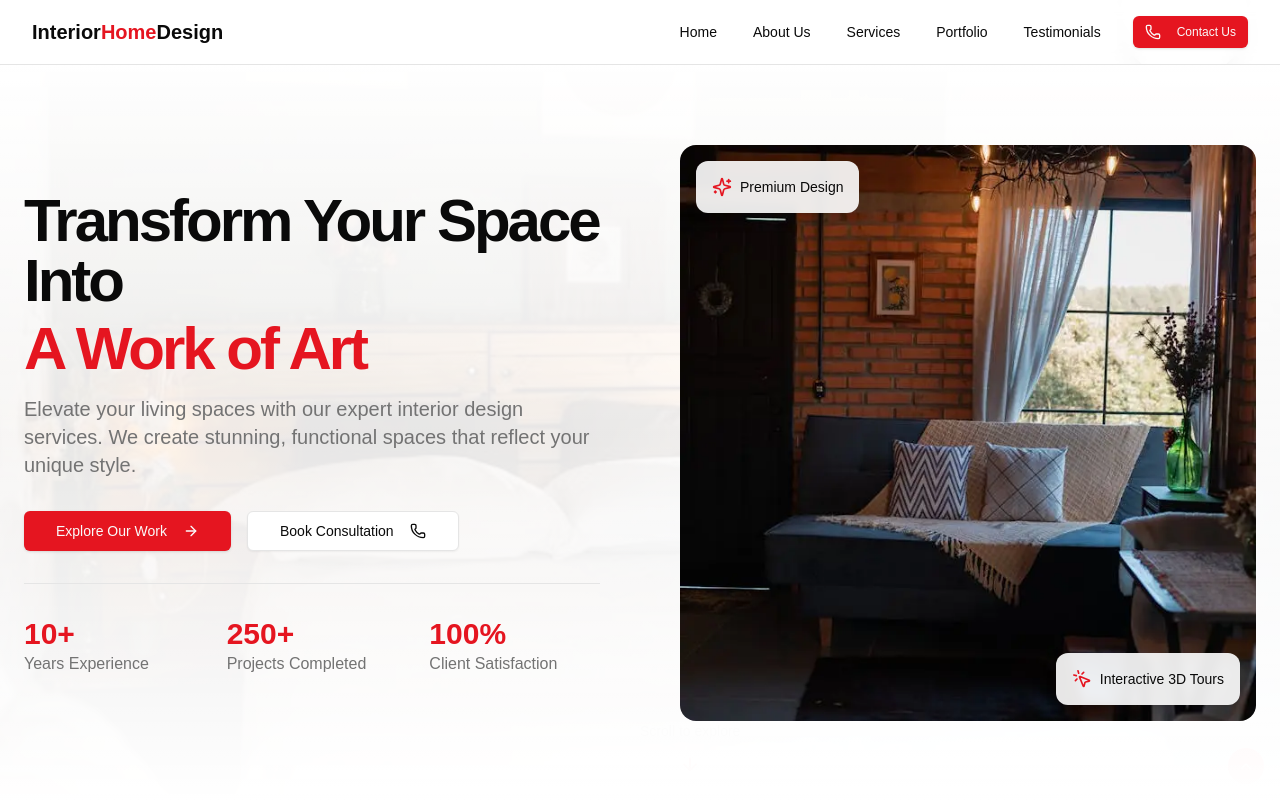
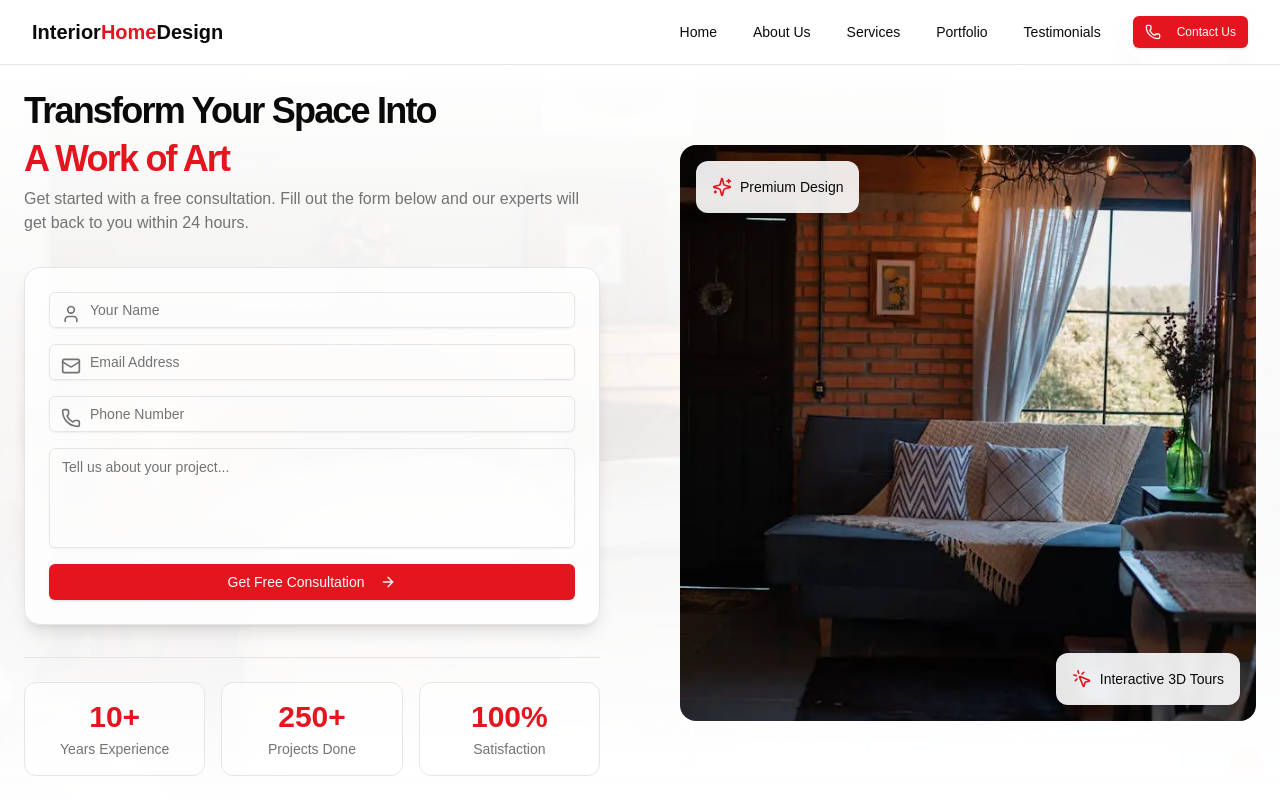
Before and after one commit to Giobalinnovations/sikka-mall-of-expressway, a Next.js app: page / in a window 1280 px wide. Shown: the top 800 px of the page. Built offline with nearby package versions, Linux system fonts and the light colour scheme.

Commit message:
form in hero section and content updated

```diff
--- a/package.json
+++ b/package.json
@@ -17,11 +17,13 @@
     "@radix-ui/react-navigation-menu": "^1.2.3",
     "@radix-ui/react-slot": "^1.1.1",
     "@radix-ui/react-toast": "^1.2.4",
+    "@types/nodemailer": "^6.4.17",
     "class-variance-authority": "^0.7.1",
     "clsx": "^2.1.1",
     "framer-motion": "^11.15.0",
     "lucide-react": "^0.469.0",
     "next": "15.1.2",
+    "nodemailer": "^6.9.16",
     "react": "^19.0.0",
     "react-dom": "^19.0.0",
     "react-hook-form": "^7.54.2",
--- a/src/components/layout/footer.tsx
+++ b/src/components/layout/footer.tsx
@@ -1,47 +1,8 @@
 'use client';
 
-import { Facebook, Instagram, Linkedin, Twitter } from 'lucide-react';
 import { motion } from 'framer-motion';
 import Link from 'next/link';
-
-const footerLinks = [
-  {
-    title: 'Company',
-    links: [
-      { label: 'About Us', href: '#about' },
-      { label: 'Services', href: '#services' },
-      { label: 'Portfolio', href: '#portfolio' },
-      { label: 'Contact', href: '#contact' },
-    ],
-  },
-  {
-    title: 'Legal',
-    links: [
-      { label: 'Privacy Policy', href: '/privacy-policy' },
-      { label: 'Terms & Conditions', href: '/terms' },
-      { label: 'Cookie Policy', href: '/cookie-policy' },
-      { label: 'Disclaimer', href: '/disclaimer' },
-    ],
-  },
-];
-
-const socialLinks = [
-  { icon: Facebook, href: '#', label: 'Facebook' },
-  { icon: Instagram, href: '#', label: 'Instagram' },
-  { icon: Twitter, href: '#', label: 'Twitter' },
-  { icon: Linkedin, href: '#', label: 'LinkedIn' },
-];
-
-const containerVariants = {
-  hidden: { opacity: 0 },
-  show: {
-    opacity: 1,
-    transition: {
-      staggerChildren: 0.1,
-      delayChildren: 0.3,
-    },
-  },
-};
+import { Phone } from 'lucide-react';
 
 const itemVariants = {
   hidden: { opacity: 0, y: 20 },
@@ -59,74 +20,27 @@ export default function Footer() {
   const currentYear = new Date().getFullYear();
 
   return (
-    <footer className="bg-secondary/20 border-t">
-      <div className="container px-4 md:px-6">
-        <motion.div
-          variants={containerVariants}
-          initial="hidden"
-          whileInView="show"
-          viewport={{ once: true }}
-          className="grid gap-12 py-12 md:py-16"
+    <>
+      {/* Sticky Mobile Consultation Button */}
+      <div className="fixed bottom-0 left-0 right-0 p-4 bg-background/80 backdrop-blur-lg border-t md:hidden z-50">
+        <Link
+          href="#contact"
+          className="flex items-center justify-center gap-2 w-full bg-primary text-primary-foreground hover:bg-primary/90 h-12 rounded-full font-medium shadow-lg transition-all active:scale-95"
         >
-          {/* Top Section */}
-          <div className="grid gap-8 sm:gap-12 lg:grid-cols-[1.5fr,2fr] items-start">
-            {/* Logo and Description */}
-            <motion.div variants={itemVariants} className="space-y-4">
-              <Link href="/" className="inline-block">
-                <h2 className="text-2xl font-bold tracking-tighter">
-                  Interior<span className="text-primary">Home</span>Design
-                </h2>
-              </Link>
-              <p className="text-muted-foreground max-w-xs">
-                Transform your living spaces with our expert interior design
-                services. Creating beautiful, functional spaces that reflect
-                your unique style.
-              </p>
-              {/* Social Links */}
-              <div className="flex gap-4 mt-6">
-                {socialLinks.map(social => (
-                  <Link
-                    key={social.label}
-                    href={social.href}
-                    className="text-muted-foreground hover:text-primary transition-colors"
-                    aria-label={social.label}
-                  >
-                    <social.icon className="w-5 h-5" />
-                  </Link>
-                ))}
-              </div>
-            </motion.div>
+          <Phone className="w-4 h-4" />
+          Book Consultation with Our Expert
+        </Link>
+      </div>
 
-            {/* Links Grid */}
-            <motion.div variants={itemVariants}>
-              <div className="grid grid-cols-1 md:grid-cols-2 gap-8">
-                {footerLinks.map(group => (
-                  <div key={group.title} className="space-y-4">
-                    <h3 className="text-sm font-semibold tracking-wider uppercase">
-                      {group.title}
-                    </h3>
-                    <ul className="space-y-2">
-                      {group.links.map(link => (
-                        <li key={link.label}>
-                          <Link
-                            href={link.href}
-                            className="text-muted-foreground hover:text-primary transition-colors"
-                          >
-                            {link.label}
-                          </Link>
-                        </li>
-                      ))}
-                    </ul>
-                  </div>
-                ))}
-              </div>
-            </motion.div>
-          </div>
-
-          {/* Bottom Section */}
+      {/* Main Footer */}
+      <footer className="bg-secondary/20 border-t">
+        <div className="container px-4 md:px-6 py-6">
           <motion.div
+            initial="hidden"
+            whileInView="show"
+            viewport={{ once: true }}
             variants={itemVariants}
-            className="pt-8 border-t flex flex-col md:flex-row justify-between items-center gap-4 text-sm text-muted-foreground"
+            className="flex flex-col md:flex-row justify-between items-center gap-4 text-sm text-muted-foreground"
           >
             <p>© {currentYear} InteriorDesign. All rights reserved.</p>
             <div className="flex flex-wrap justify-center gap-x-6 gap-y-2">
@@ -150,8 +64,11 @@ export default function Footer() {
               </Link>
             </div>
           </motion.div>
-        </motion.div>
-      </div>
-    </footer>
+        </div>
+      </footer>
+
+      {/* Extra padding for mobile to prevent button overlap */}
+      <div className="h-24 md:hidden" />
+    </>
   );
 }
--- a/src/components/sections/contact.tsx
+++ b/src/components/sections/contact.tsx
@@ -1,101 +1,93 @@
-import { Button } from '@/components/ui/button';
-import { Card, CardContent, CardHeader, CardTitle } from '@/components/ui/card';
-import { Input } from '@/components/ui/input';
-import { Textarea } from '@/components/ui/textarea';
-import { Phone, Mail, MapPin, Send } from 'lucide-react';
+'use client';
+
+import { Card, CardContent } from '@/components/ui/card';
+import { Phone, Mail, MapPin } from 'lucide-react';
 import { Section } from '@/components/ui/section';
+import { motion } from 'framer-motion';
+
+const fadeIn = {
+  initial: { opacity: 0, y: 20 },
+  animate: { opacity: 1, y: 0 },
+  transition: { duration: 0.5 },
+};
+
+const contactInfo = [
+  {
+    icon: MapPin,
+    title: 'Our Location',
+    details: '123 Design Street, Creative City, ST 12345',
+  },
+  {
+    icon: Phone,
+    title: 'Phone',
+    details: '+1 (555) 123-4567',
+  },
+  {
+    icon: Mail,
+    title: 'Email',
+    details: 'contact@interiordesign.com',
+  },
+];
 
 export default function Contact() {
   return (
     <Section id="contact" variant="default">
       <div className="container px-4 md:px-6">
-        <div className="flex flex-col items-center text-center space-y-4 mb-12">
-          <h2 className="text-3xl md:text-4xl font-bold tracking-tighter">
+        <motion.div
+          initial="initial"
+          whileInView="animate"
+          viewport={{ once: true }}
+          className="flex flex-col items-center text-center space-y-4 mb-12"
+        >
+          <motion.h2
+            variants={fadeIn}
+            className="text-3xl md:text-4xl font-bold tracking-tighter"
+          >
             Get in Touch
-          </h2>
-          <p className="text-muted-foreground md:text-lg max-w-[800px]">
-            Ready to transform your space? Contact us for a consultation or any
-            inquiries.
-          </p>
-        </div>
+          </motion.h2>
+          <motion.p
+            variants={fadeIn}
+            className="text-muted-foreground md:text-lg max-w-[800px]"
+          >
+            Ready to transform your space? Reach out to us through any of these
+            channels.
+          </motion.p>
+        </motion.div>
 
-        <div className="grid md:grid-cols-2 gap-8 items-start">
-          <Card>
-            <CardHeader>
-              <CardTitle>Send us a Message</CardTitle>
-            </CardHeader>
-            <CardContent>
-              <form className="space-y-4">
-                <div className="grid sm:grid-cols-2 gap-4">
-                  <div className="space-y-2">
-                    <Input placeholder="First Name" />
+        <motion.div
+          initial="initial"
+          whileInView="animate"
+          viewport={{ once: true }}
+          className="grid md:grid-cols-3 gap-6 max-w-4xl mx-auto"
+        >
+          {contactInfo.map((info, index) => (
+            <motion.div
+              key={info.title}
+              variants={{
+                initial: { opacity: 0, y: 20 },
+                animate: {
+                  opacity: 1,
+                  y: 0,
+                  transition: { delay: index * 0.2 },
+                },
+              }}
+            >
+              <Card className="h-full hover:shadow-lg transition-shadow duration-300">
+                <CardContent className="p-6">
+                  <div className="flex flex-col items-center text-center space-y-4">
+                    <div className="p-3 bg-primary/10 rounded-full">
+                      <info.icon className="h-6 w-6 text-primary" />
+                    </div>
+                    <div>
+                      <h3 className="font-semibold mb-2">{info.title}</h3>
+                      <p className="text-muted-foreground">{info.details}</p>
+                    </div>
                   </div>
-                  <div className="space-y-2">
-                    <Input placeholder="Last Name" />
-                  </div>
-                </div>
-                <div className="space-y-2">
-                  <Input type="email" placeholder="Email" />
-                </div>
-                <div className="space-y-2">
-                  <Input placeholder="Subject" />
-                </div>
-                <div className="space-y-2">
-                  <Textarea
-                    placeholder="Your Message"
-                    className="min-h-[150px]"
-                  />
-                </div>
-                <Button className="w-full" size="lg">
-                  Send Message
-                  <Send className="ml-2 h-4 w-4" />
-                </Button>
-              </form>
-            </CardContent>
-          </Card>
-
-          <div className="space-y-6">
-            <Card>
-              <CardContent className="p-6">
-                <div className="flex items-start space-x-4">
-                  <MapPin className="h-6 w-6 text-primary mt-1" />
-                  <div>
-                    <h3 className="font-semibold">Our Location</h3>
-                    <p className="text-muted-foreground">
-                      123 Design Street, Creative City, ST 12345
-                    </p>
-                  </div>
-                </div>
-              </CardContent>
-            </Card>
-
-            <Card>
-              <CardContent className="p-6">
-                <div className="flex items-start space-x-4">
-                  <Phone className="h-6 w-6 text-primary mt-1" />
-                  <div>
-                    <h3 className="font-semibold">Phone</h3>
-                    <p className="text-muted-foreground">+1 (555) 123-4567</p>
-                  </div>
-                </div>
-              </CardContent>
-            </Card>
-
-            <Card>
-              <CardContent className="p-6">
-                <div className="flex items-start space-x-4">
-                  <Mail className="h-6 w-6 text-primary mt-1" />
-                  <div>
-                    <h3 className="font-semibold">Email</h3>
-                    <p className="text-muted-foreground">
-                      contact@interiordesign.com
-                    </p>
-                  </div>
-                </div>
-              </CardContent>
-            </Card>
-          </div>
-        </div>
+                </CardContent>
+              </Card>
+            </motion.div>
+          ))}
+        </motion.div>
       </div>
     </Section>
   );
--- a/src/components/sections/hero.tsx
+++ b/src/components/sections/hero.tsx
@@ -1,10 +1,19 @@
 'use client';
 
 import { Button } from '@/components/ui/button';
-import { ArrowRight, MousePointerClick, Sparkles, Phone } from 'lucide-react';
+import { Input } from '@/components/ui/input';
+import { Textarea } from '@/components/ui/textarea';
+import {
+  ArrowRight,
+  MousePointerClick,
+  Sparkles,
+  Phone,
+  Mail,
+  User,
+} from 'lucide-react';
 import { motion } from 'framer-motion';
 import Image from 'next/image';
-import Link from 'next/link';
+import { useState } from 'react';
 
 const fadeIn = {
   initial: { opacity: 0, y: 20 },
@@ -21,6 +30,17 @@ const staggerContainer = {
 };
 
 export default function Hero() {
+  const [isSubmitting, setIsSubmitting] = useState(false);
+
+  const handleSubmit = async (e: React.FormEvent<HTMLFormElement>) => {
+    e.preventDefault();
+    setIsSubmitting(true);
+    // Add your form submission logic here
+    setTimeout(() => {
+      setIsSubmitting(false);
+    }, 1000);
+  };
+
   return (
     <section className="relative min-h-[calc(100vh-4rem)] flex items-center justify-center overflow-hidden">
       {/* Background with parallax effect */}
@@ -52,55 +72,125 @@ export default function Hero() {
           animate="animate"
           className="flex flex-col lg:flex-row items-center gap-12 lg:gap-20"
         >
-          {/* Left side - Text content */}
-          <div className="flex-1 text-center lg:text-left space-y-8">
-            <motion.div variants={fadeIn} className="space-y-4">
-              <h1 className="text-4xl md:text-5xl lg:text-6xl font-bold tracking-tighter">
+          {/* Left side - Contact Form and Stats */}
+          <div className="flex-1 w-full">
+            <motion.div variants={fadeIn} className="space-y-8">
+              <div className="space-y-2 text-center lg:text-left">
+                <h1 className="text-3xl md:text-4xl font-bold tracking-tighter">
                   Transform Your Space Into
                   <span className="text-primary block mt-2">A Work of Art</span>
                 </h1>
-              <p className="text-lg md:text-xl text-muted-foreground max-w-[600px] mx-auto lg:mx-0">
-                Elevate your living spaces with our expert interior design
-                services. We create stunning, functional spaces that reflect
-                your unique style.
+                <p className="text-muted-foreground">
+                  Get started with a free consultation. Fill out the form below
+                  and our experts will get back to you within 24 hours.
                 </p>
-            </motion.div>
+              </div>
 
+              <motion.form
+                onSubmit={handleSubmit}
+                className="space-y-4 bg-background/80 backdrop-blur-sm p-6 rounded-2xl border shadow-lg"
+              >
+                <div className="space-y-2">
+                  <div className="relative">
+                    <User className="absolute left-3 top-3 h-5 w-5 text-muted-foreground" />
+                    <Input placeholder="Your Name" className="pl-10" required />
+                  </div>
+                </div>
+                <div className="space-y-2">
+                  <div className="relative">
+                    <Mail className="absolute left-3 top-3 h-5 w-5 text-muted-foreground" />
+                    <Input
+                      type="email"
+                      placeholder="Email Address"
+                      className="pl-10"
+                      required
+                    />
+                  </div>
+                </div>
+                <div className="space-y-2">
+                  <div className="relative">
+                    <Phone className="absolute left-3 top-3 h-5 w-5 text-muted-foreground" />
+                    <Input
+                      type="tel"
+                      placeholder="Phone Number"
+                      className="pl-10"
+                      required
+                    />
+                  </div>
+                </div>
+                <div className="space-y-2">
+                  <Textarea
+                    placeholder="Tell us about your project..."
+                    className="min-h-[100px] resize-none"
+                    required
+                  />
+                </div>
+                <Button
+                  type="submit"
+                  className="w-full"
+                  disabled={isSubmitting}
+                >
+                  {isSubmitting ? (
+                    <motion.div
+                      animate={{ rotate: 360 }}
+                      transition={{
+                        duration: 1,
+                        repeat: Infinity,
+                        ease: 'linear',
+                      }}
+                      className="mr-2 h-4 w-4 border-2 border-current border-t-transparent rounded-full"
+                    />
+                  ) : null}
+                  {isSubmitting ? 'Sending...' : 'Get Free Consultation'}
+                  {!isSubmitting && <ArrowRight className="ml-2 h-4 w-4" />}
+                </Button>
+              </motion.form>
+
+              {/* Stats Section */}
               <motion.div
                 variants={fadeIn}
-              className="flex flex-col sm:flex-row gap-4 justify-center lg:justify-start"
+                className="grid grid-cols-3 gap-4 pt-6 mt-6 border-t"
               >
-              <Button size="lg" className="group" asChild>
-                <Link href="#portfolio">
-                  Explore Our Work
-                  <ArrowRight className="ml-2 h-4 w-4 transition-transform group-hover:translate-x-1" />
-                </Link>
-              </Button>
-              <Button variant="outline" size="lg" className="group" asChild>
-                <Link href="#contact">
-                  Book Consultation
-                  <Phone className="ml-2 h-4 w-4" />
-                </Link>
-              </Button>
+                <div className="text-center p-4 bg-background/50 backdrop-blur-sm rounded-xl border">
+                  <motion.h3
+                    initial={{ opacity: 0, y: 20 }}
+                    animate={{ opacity: 1, y: 0 }}
+                    transition={{ delay: 0.2 }}
+                    className="text-3xl font-bold text-primary"
+                  >
+                    10+
+                  </motion.h3>
+                  <p className="text-sm text-muted-foreground mt-1">
+                    Years Experience
+                  </p>
+                </div>
+                <div className="text-center p-4 bg-background/50 backdrop-blur-sm rounded-xl border">
+                  <motion.h3
+                    initial={{ opacity: 0, y: 20 }}
+                    animate={{ opacity: 1, y: 0 }}
+                    transition={{ delay: 0.3 }}
+                    className="text-3xl font-bold text-primary"
+                  >
+                    250+
+                  </motion.h3>
+                  <p className="text-sm text-muted-foreground mt-1">
+                    Projects Done
+                  </p>
+                </div>
+                <div className="text-center p-4 bg-background/50 backdrop-blur-sm rounded-xl border">
+                  <motion.h3
+                    initial={{ opacity: 0, y: 20 }}
+                    animate={{ opacity: 1, y: 0 }}
+                    transition={{ delay: 0.4 }}
+                    className="text-3xl font-bold text-primary"
+                  >
+                    100%
+                  </motion.h3>
+                  <p className="text-sm text-muted-foreground mt-1">
+                    Satisfaction
+                  </p>
+                </div>
               </motion.div>
-
-            {/* Stats */}
-            <motion.div
-              variants={fadeIn}
-              className="grid grid-cols-2 md:grid-cols-3 gap-8 pt-8 border-t"
-            >
-              <div>
-                <h3 className="text-3xl font-bold text-primary">10+</h3>
-                <p className="text-muted-foreground">Years Experience</p>
-              </div>
-              <div>
-                <h3 className="text-3xl font-bold text-primary">250+</h3>
-                <p className="text-muted-foreground">Projects Completed</p>
-              </div>
-              <div className="col-span-2 md:col-span-1">
-                <h3 className="text-3xl font-bold text-primary">100%</h3>
-                <p className="text-muted-foreground">Client Satisfaction</p>
-              </div>
             </motion.div>
           </div>
 
```
Also changed, not shown: src/components/sections/design-services.tsx (+2 -7 lines), src/components/sections/portfolio.tsx (+0 -19 lines), src/components/ui/toast.tsx (+33 -33 lines), src/components/ui/toaster.tsx (+6 -6 lines), 1 other file (tests, documents, lock files or other folders). Lines whose indentation alone changed are shown as unchanged.
